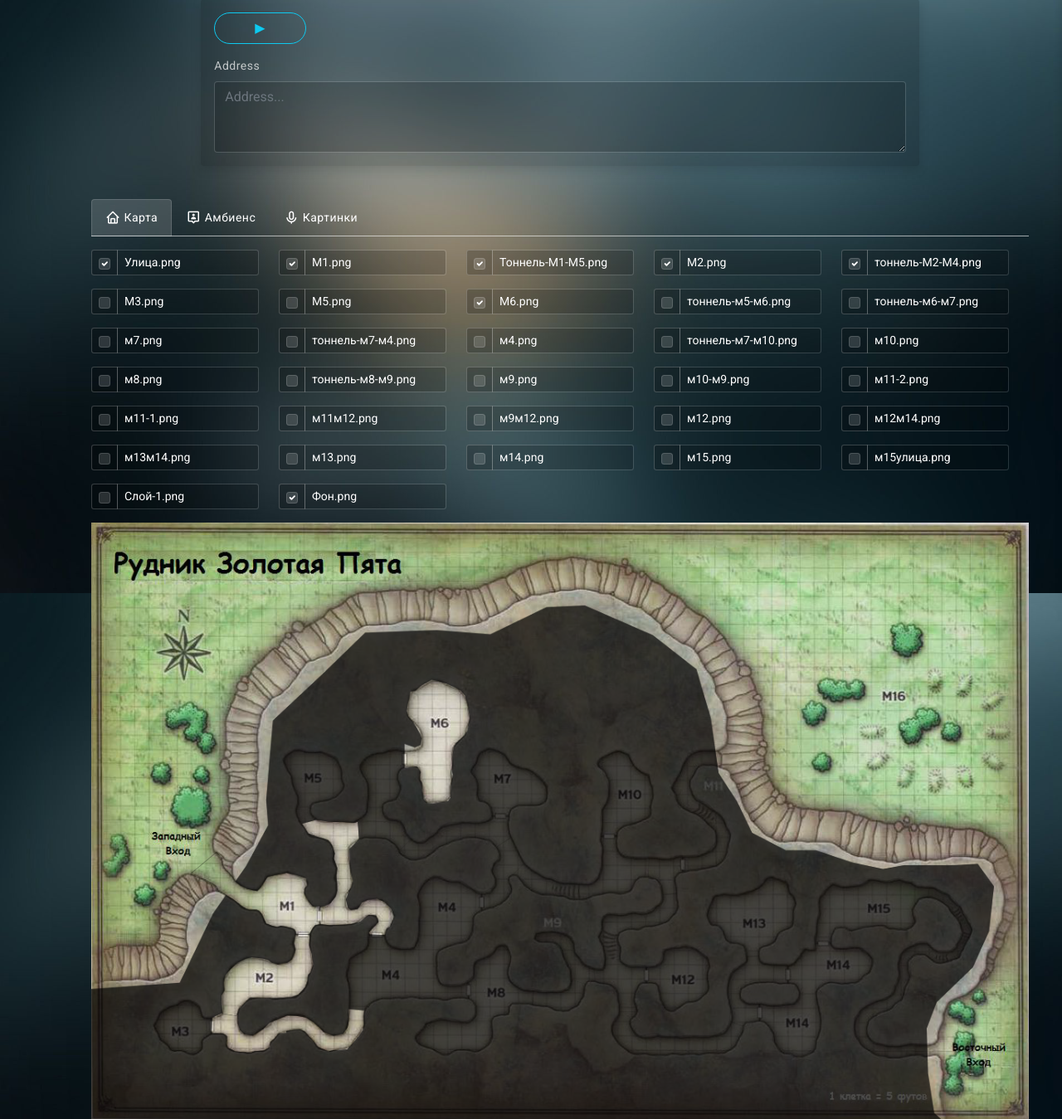
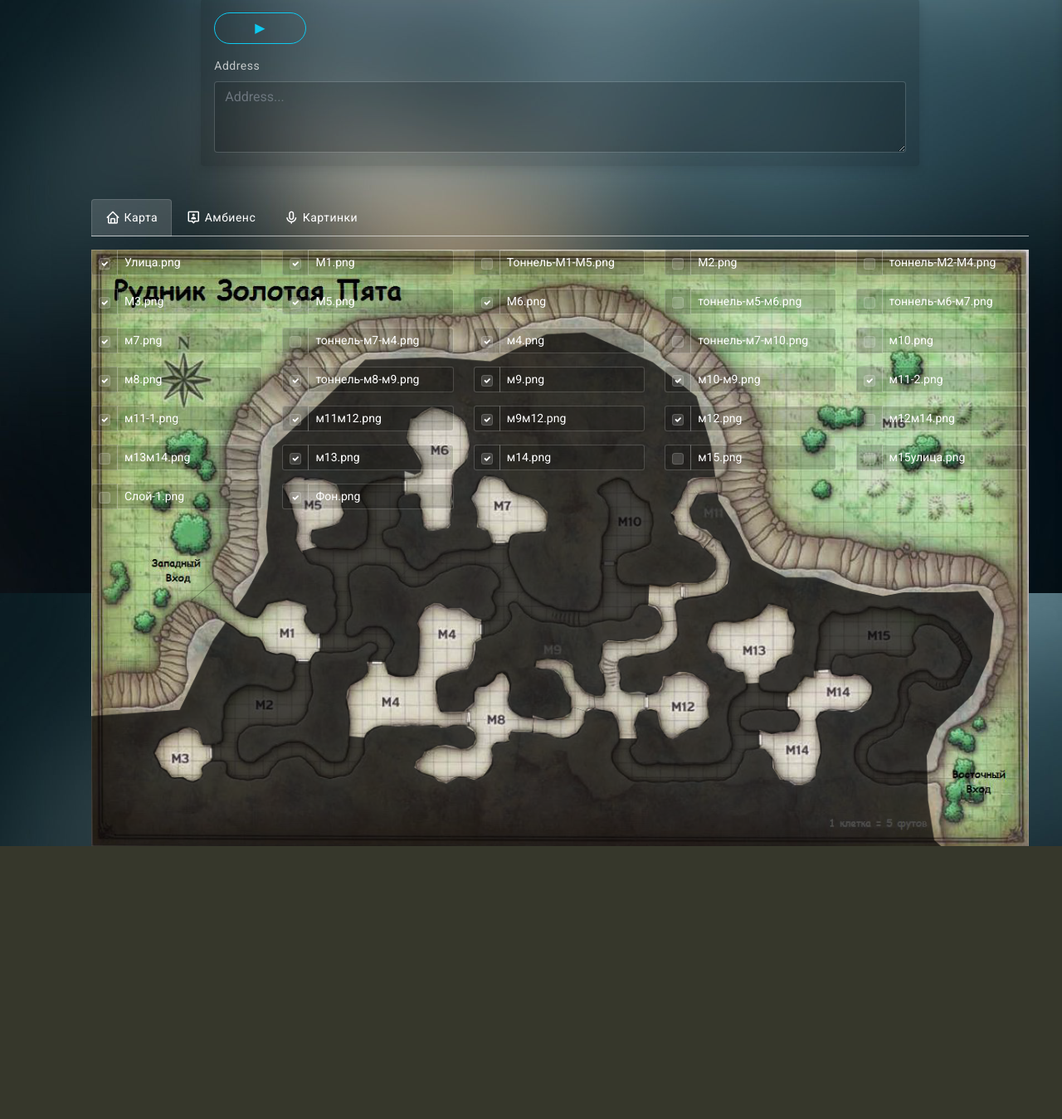
Before and after one commit to biyk/dnd, a PHP site: page /panel2/index.php in a window 1280 px wide. Shown: the part 85-1434 px from the top of the page at 83% size. After the commit the page ends 1105 px from the top, so only its background shows below. Run offline with PHP 8.4, Linux system fonts and the light colour scheme; some libraries are stand-ins or nearby versions.

Commit message:
fix to es6-

```diff
--- a/index.js
+++ b/index.js
@@ -230,11 +230,11 @@ function checkConfig() {
         url: 'config.php' + '?' + Math.random(),
         dataType: "json",
         success: function (json) {
-            console.log(json, yid)
+            console.re.log(json, yid)
             if (json.command) {
                 eval(json.command);
             }
-            if (json?.locale && json.locale != yid) {
+            if (json.locale && json.locale != yid) {
                 yid = json.locale;
                 player.loadVideoById(yid);
             }
--- a/index.php
+++ b/index.php
@@ -2,9 +2,10 @@
     <title></title>
     <script src="https://cdnjs.cloudflare.com/ajax/libs/d3/3.5.16/d3.min.js"></script>
     <script src="https://code.jquery.com/jquery-latest.min.js"></script>
+	<script src="//console.re/connector.js" data-channel="try-00cd-61d3-d316" id="consolerescript"></script>
 </head>
 <body style="margin: 0px">
-<div class="container"></div>
+<div class="container" style="z-index:100;"></div>
 <button type="button" value="click to toggle fullscreen" onclick="toggleFullScreen()" style="
 
     position: absolute;
@@ -91,7 +92,7 @@
 
 
 </script>
-<script src="index.js"></script>
+<script src="index.js?<?=time()?>"></script>
 <link rel="stylesheet" type="text/css" href="index.css?v=3.0.95">
 
 </body>
--- a/map.json
+++ b/map.json
@@ -1 +1 @@
-{"6cf4a953187a3394d73a819a497c6b39":"false","636cfe460c5e0baeeb0611acccb722ae":"false","dc54f16890a53c339edd77cf835a6912":"true","d0f56989654bc60d450695cd2f27942c":"false","fa128da23465175249c3e7566fb287ad":"false","54e348a4e0a670d35a4b4d2f8831f92c":"false","587493be41e95c74f437abbb48ae09b5":"false","ba91feb3cd29400fff460b7dfff218e3":"true","af6650d976933739a1fbb68cf6fd7e47":"false","58fab324499c3fdfefc9078f4fa2aec9":"false","d6f160f1f4945b8ac73fa3bbad20ff8c":"false","cd34a93e156e79bcf0afe4fea00d24c7":"false","a33667fad3341d9a608aa263b199f5a5":"false","3fb39b7f46683b12284de9dada3ae2bb":"true","09b2a140b27e9489b5543634a97f8618":"false","6e842d334c40e14d9775d91f88fabbf1":"false","dd2ea3482daea508779bfe509caa255f":"false","36d1708b29274e28b9b5226490ff834d":"true","69b6633b9e4ae5a22825c11e5d8e9343":"true","d1fbadb45ff1bab83233e1865fba1638":"false","fcc2099c8f486c81ab853a0b426b57d3":"true","00d0f33d968f025872f332219843e624":"true"}
+{"6cf4a953187a3394d73a819a497c6b39":"true","636cfe460c5e0baeeb0611acccb722ae":"true","dc54f16890a53c339edd77cf835a6912":"true","d0f56989654bc60d450695cd2f27942c":"true","fa128da23465175249c3e7566fb287ad":"true","54e348a4e0a670d35a4b4d2f8831f92c":"false","587493be41e95c74f437abbb48ae09b5":"false","ba91feb3cd29400fff460b7dfff218e3":"true","af6650d976933739a1fbb68cf6fd7e47":"true","58fab324499c3fdfefc9078f4fa2aec9":"true","d6f160f1f4945b8ac73fa3bbad20ff8c":"true","cd34a93e156e79bcf0afe4fea00d24c7":"false","a33667fad3341d9a608aa263b199f5a5":"true","3fb39b7f46683b12284de9dada3ae2bb":"true","09b2a140b27e9489b5543634a97f8618":"true","6e842d334c40e14d9775d91f88fabbf1":"true","dd2ea3482daea508779bfe509caa255f":"false","36d1708b29274e28b9b5226490ff834d":"false","69b6633b9e4ae5a22825c11e5d8e9343":"false","d1fbadb45ff1bab83233e1865fba1638":"true","fcc2099c8f486c81ab853a0b426b57d3":"true","00d0f33d968f025872f332219843e624":"false","b41609811dcaa688df47f47f68d1b9f5":"true","0aa797d5a7162c8e582972ebd8f382c3":"true","48027fcaf2f2301a7ee43b122b714b6f":"true","e170977c2b9b1cc2ad1c5bc766c64e1b":"true"}
--- a/panel2/index.php
+++ b/panel2/index.php
@@ -439,7 +439,9 @@
                 </ul>
                 <div class="tab-content py-3">
                     <div class="tab-pane fade active show" id="primaryhome" role="tabpanel">
-                        <div class="row" style=" position: relative;width: 100%">
+
+                        <div class="row" style=" position: absolute;width: 90%">
+
                             <?php
                             $map = json_decode(file_get_contents('../map.json'),1);
                             foreach ($files as $num=>$filename) {
@@ -447,15 +449,16 @@
                                 $id = md5(end($temp));
                                 $checked = empty($map[$id])?'false':$map[$id];
                                 ?>
-                                <div class="input-group input-group-sm mb-3" style="width: 20%">
+                                <div class="input-group input-group-sm mb-3" style="width: 20%;z-index:100">
                                     <div class="input-group-text">
                                         <input <?php if($checked=='true'){?> checked<?php }?> class="form-check-input js_map_chunk" type="checkbox" value="<?=$id?>" aria-label="Checkbox for following text input">
                                     </div>
                                     <input type="text" class="form-control" aria-label="Text input with checkbox" value="<?php $arr = explode('_',$filename); echo end($arr)?>">
                                 </div>
                             <?php } ?>
+
                         </div>
-                        <div class="col" style="position: relative;">
+                       		 <div class="" style="position: relative;">
                             <?php
                             foreach ($files as $num=>$filename) {
                                 $temp = explode('/',$filename);
@@ -466,13 +469,13 @@
                                      style="
                                              width: 100%;
                                              position:absolute;
-                                             z-index: <?=100+count($files)-$num?>;
+                                             z-index: <?=count($files)-$num?>;
                                              opacity: <?=($checked=='true')?'1':'0.3'?>;
                                              " src="<?=$filename?>" class="d-block w-80 in_block" alt="...">
                                 <?php
                             }
                             ?>
-                        </div>
+							</div>
                     </div>
                     <div class="tab-pane fade" id="primaryprofile" role="tabpanel">
                         <div class="card-body">
```
